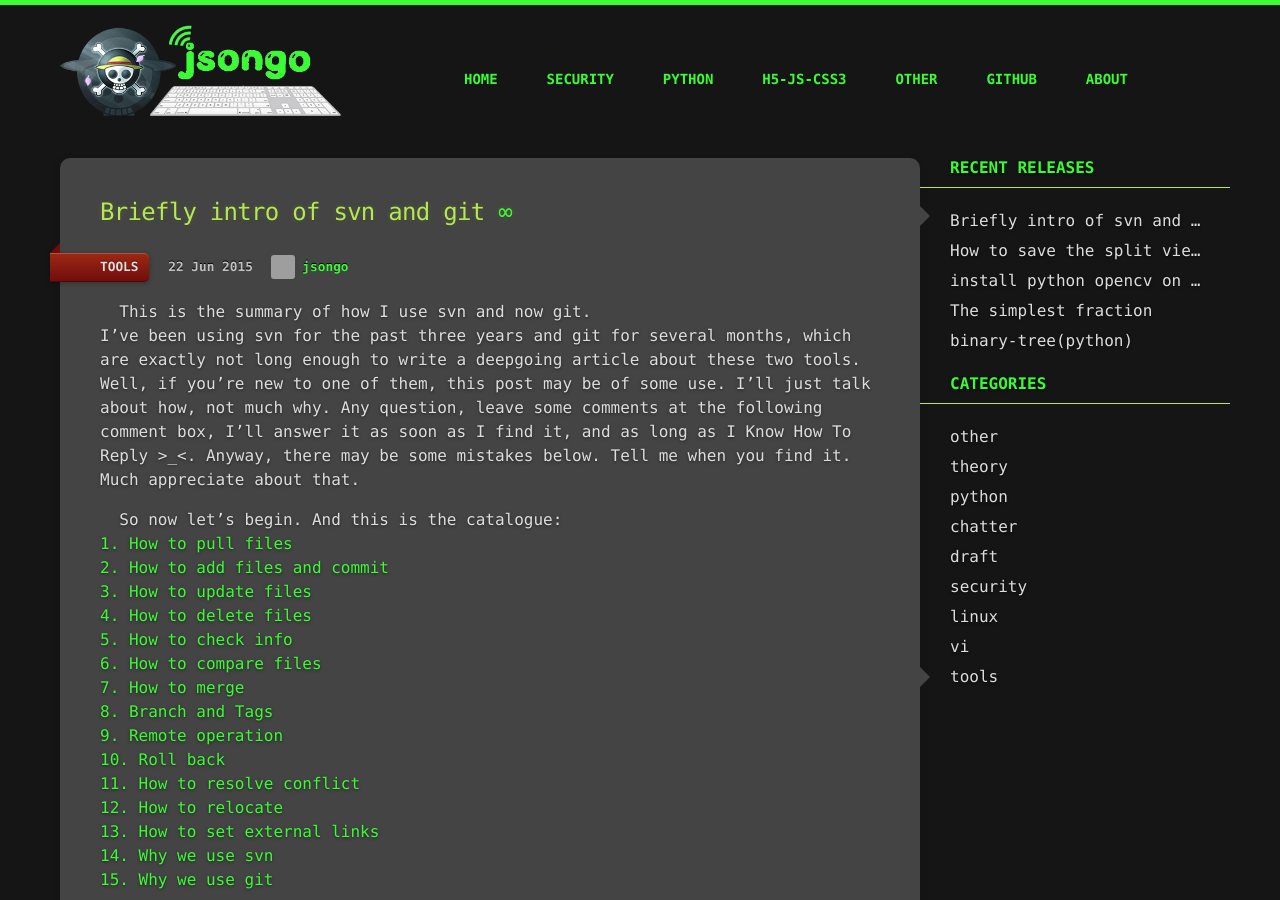
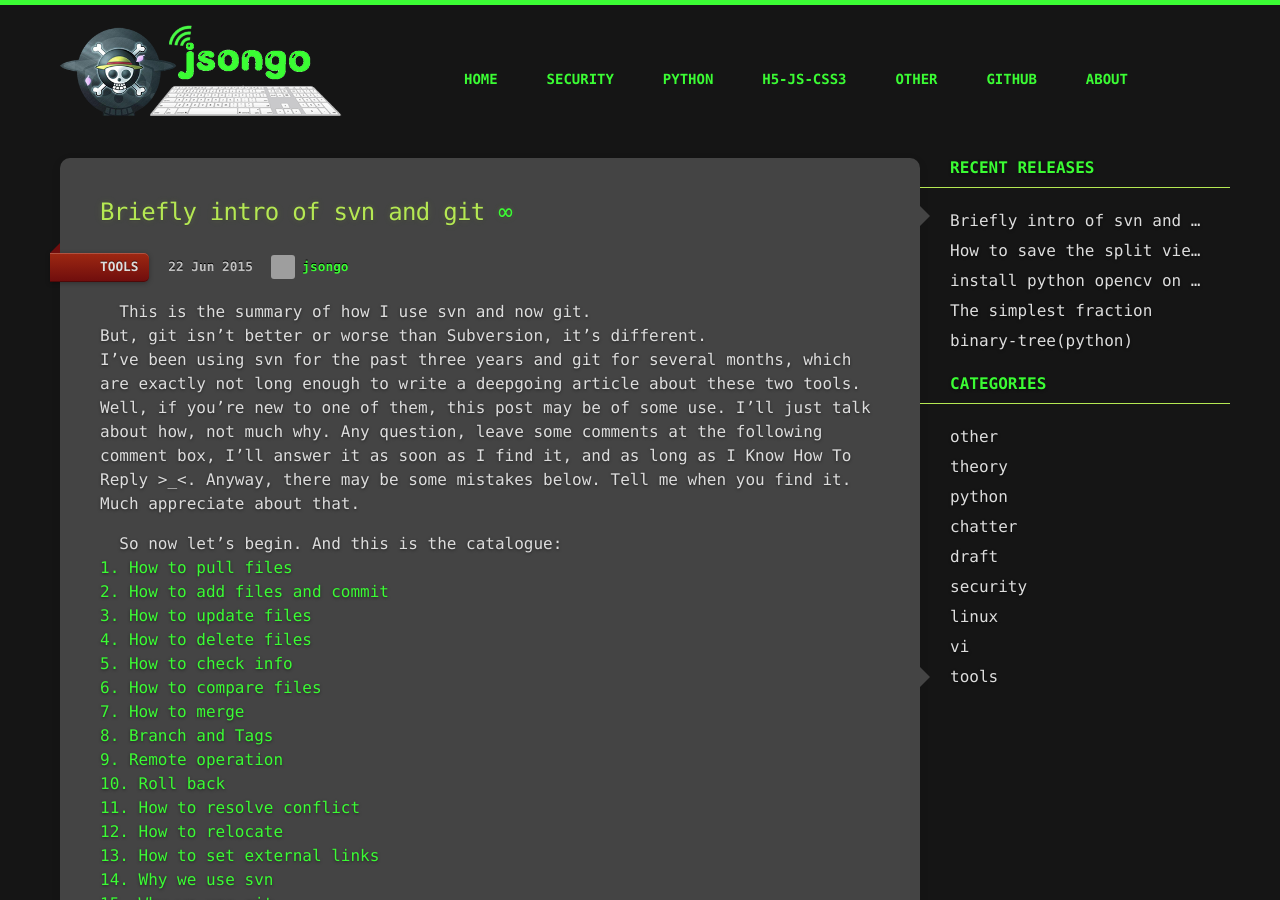
Before and after one commit to jsongo/jsongo.github.io, a Jekyll site: the page built from _posts/2015-06-22-svn-git-summary.markdown, in a window 1280 px wide and 900 px high. Built offline with Jekyll 4.4.1, drawn with Linux system fonts in a browser that asks for light colours; comment, search, counter and statistics services are not loaded; grey boxes are pictures that could not be loaded.

Commit message:
Update 2015-06-22-svn-git-summary.markdown

```diff
--- a/_posts/2015-06-22-svn-git-summary.markdown
+++ b/_posts/2015-06-22-svn-git-summary.markdown
@@ -10,6 +10,7 @@ tags: [masterpiece]
 comments: []
 ---
 &nbsp;&nbsp;This is the summary of how I use svn and now git.
+But, git isn't better or worse than Subversion, it's different.
 I've been using svn for the past three years and git for several months, which are exactly not long enough to write a deepgoing article about these two tools. Well, if you're new to one of them, this post may be of some use. I'll just talk about how, not much why. Any question, leave some comments at the following comment box, I'll answer it as soon as I find it, and as long as I Know How To Reply >_<. Anyway, there may be some mistakes below. Tell me when you find it. Much appreciate about that.
 
 
```
